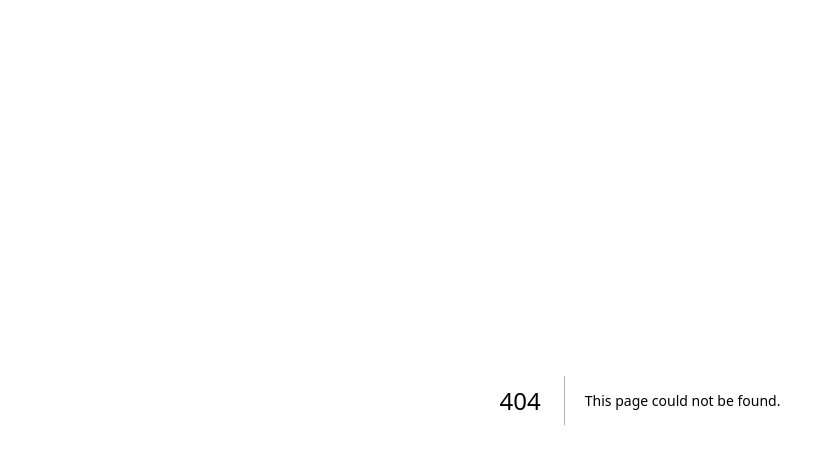
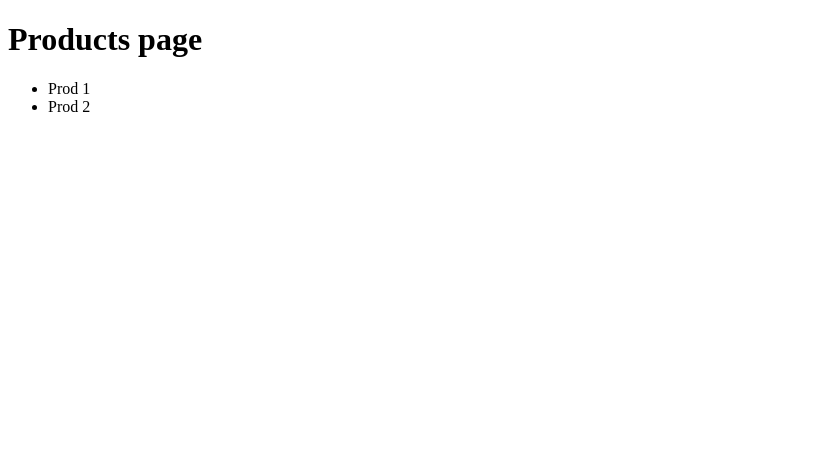
Before and after one commit to naren4488/next-js-learning, a Next.js app in the folder routing-demo/: page /products in a window 1280 px wide. Before the commit this address had no page. Shown: the top 464 px of the page, without its empty margins (0-835 px from the left). Built offline with nearby package versions, Linux system fonts and the light colour scheme.

Commit message:
dynamic routing

```diff
--- /dev/null
+++ b/routing-demo/src/app/products/page.tsx
@@ -0,0 +1,11 @@
+export default function Products() {
+  return (
+    <>
+      <h1>Products page</h1>
+      <ul>
+        <li>Prod 1</li>
+        <li>Prod 2</li>
+      </ul>
+    </>
+  );
+}
```
Also changed, not shown: routing-demo/src/app/products/[productId]/page.tsx (added, +7 -0 lines).
